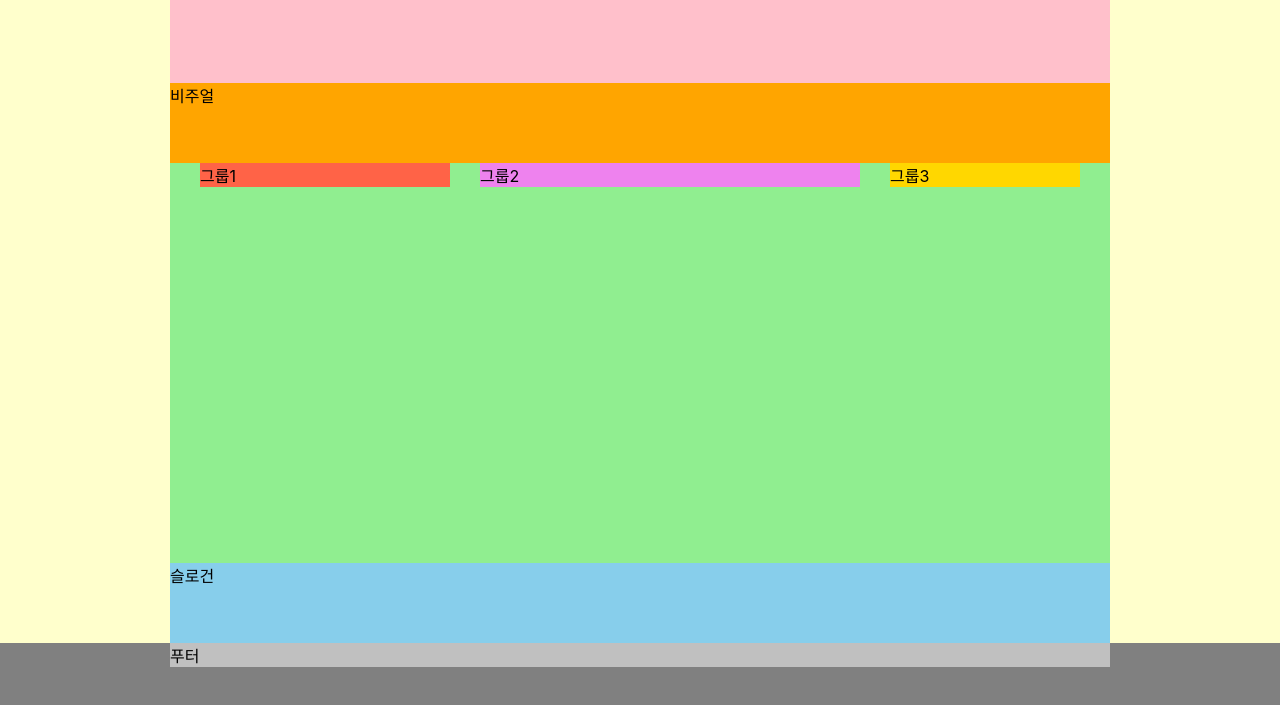
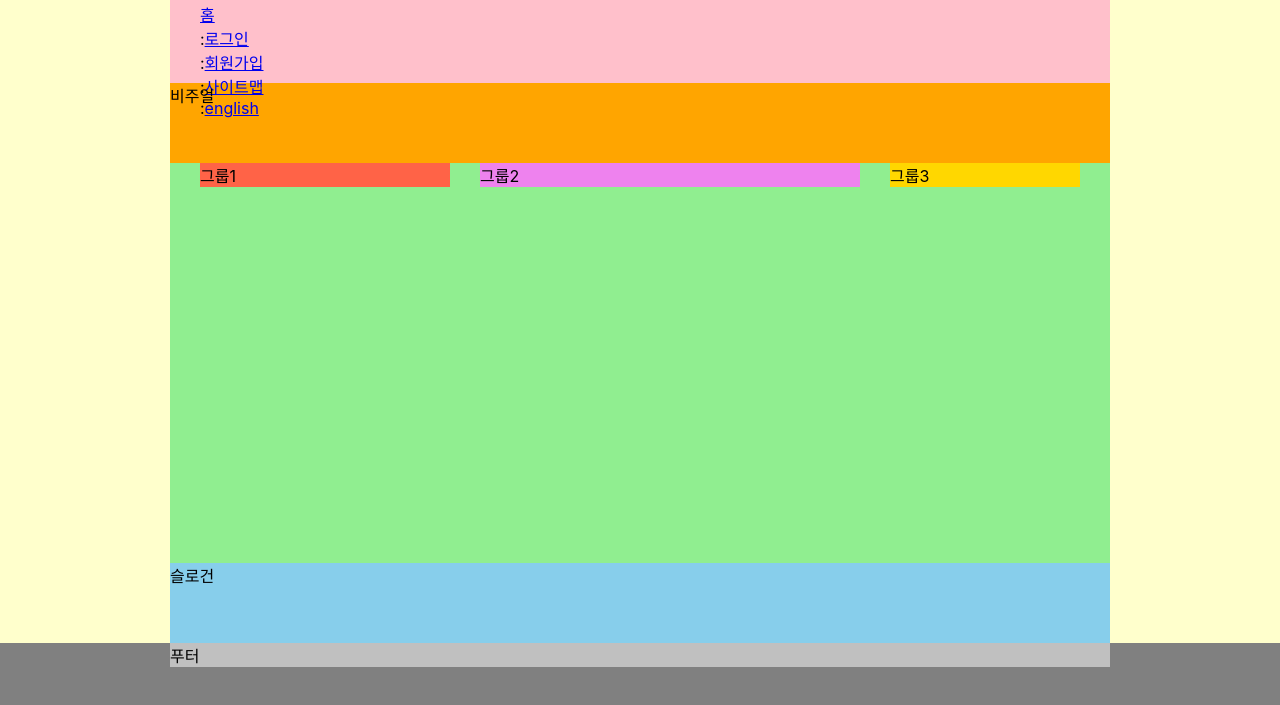
Before and after one commit to jangjihoon96/HTML5, a plain HTML site: page index.html in a window 1280 px wide. Shown: the part 37-742 px from the top of the page. Drawn offline with Linux system fonts and the light colour scheme; a web font is replaced by a local one.

Commit message:
텍스트 링크모음 마크업

```diff
--- a/index.html
+++ b/index.html
@@ -15,11 +15,23 @@
 </head>
 <body>
   <header class="header">
+    <!-- 로고 Start -->
     <h1 class="logo">
       <a href="./index-complete.html">
-        <img src="./assets/logo.png" alt="" />
+        <img src="./assets/logo.png" alt="web cafe" width="165" height="35" />
       </a>
     </h1>
+    <!-- 로고 End -->
+    <!-- 멤버 Start -->
+    <ul class="member">
+      <li><a href="/">홈</a></li>
+      <li><span class="divider" aria-hidden="true">:</span><a href="/">로그인</a></li>
+      <li><span class="divider" aria-hidden="true">:</span><a href="/">회원가입</a></li>
+      <li><span class="divider" aria-hidden="true">:</span><a href="/">사이트맵</a></li>
+      <li><span class="divider" aria-hidden="true">:</span><a href="/">english</a></li>
+    </ul>
+    <!-- 멤버 End -->
+
   </header>
   <div class="visual">비주얼</div>
   <main class="main">
```
